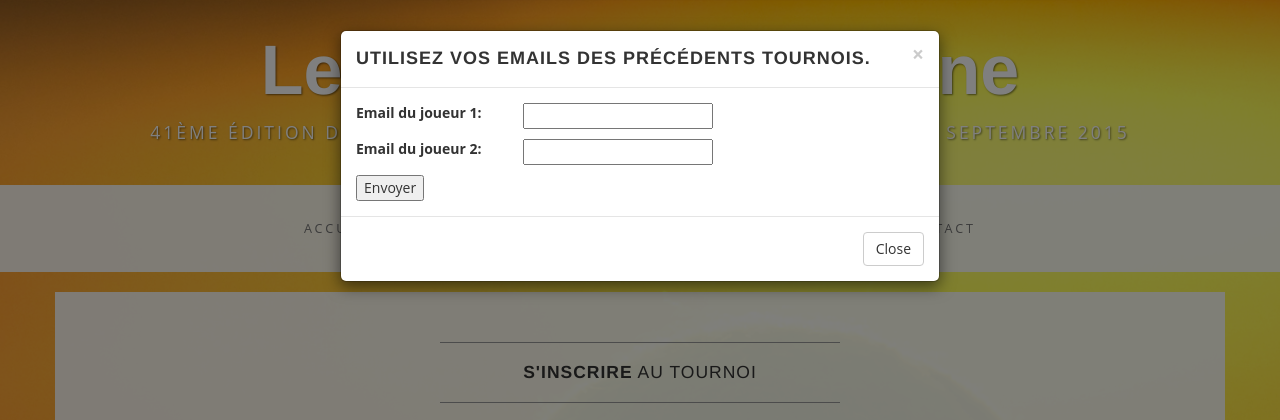
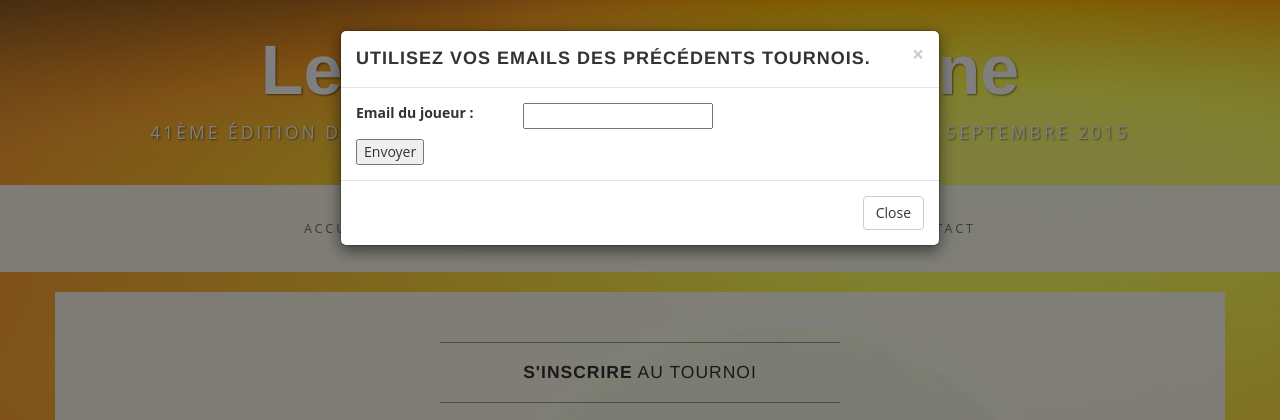
Before and after one commit to ivanahad/sep2015E, a Django app: page /players/register in a window 1280 px wide, after a click on "Déjà participé". Shown: the top 420 px of the page. Run offline with Django 3.2, Linux system fonts and the light colour scheme; tables that the repository leaves empty hold one stand-in row (values such as "Sample post"); parts of the project's set-up code (start-up, migrations or seed data) failed here and were passed over; some libraries are stand-ins or nearby versions.

Commit message:
Email confirmation at player registration

```diff
--- a/sep2015E/players/urls.py
+++ b/sep2015E/players/urls.py
@@ -2,7 +2,7 @@ from django.conf.urls import patterns, url
 
 urlpatterns = patterns('players.views',
     url(r'^register$', 'register'),
-    url(r'^fregister$', 'filled_registration'),
+    url(r'^fregister', 'filled_registration'),
     url(r'^unregister$', 'unregister'),
     url(r'^unregister_confirm$', 'unregister_confirm'),
 
--- a/sep2015E/players/views.py
+++ b/sep2015E/players/views.py
@@ -199,7 +199,7 @@ def unregister(request):
         if form.is_valid():
             try:
                 user = User.objects.get(email=form.cleaned_data['email'])
-                send_mail('Suppression de votre adresse sur le site SEP2015E', "Vous avez demandé que votre adresse soit supprimée de notre base de données. Si vous êtes certain de votre choix, cliquez sur le lien suivant ou copiez-collez le dans votre navigateur.\n\nhttp://localhost:8000/players/unregister_confirm?user="+str(user.pk)+"&token="+str(hash(user))+"\n\nSi vous n'avez pas demandé à ce que votre adresse soit supprimée, veuillez ignorer ce message.", 'info@sep2015e.com', [user.email], fail_silently=False)
+                send_mail('Suppression de votre adresse sur le site SEP2015E', "Vous avez demandé que votre adresse soit supprimée de notre base de données. Si vous êtes certain de votre choix, cliquez sur le lien suivant ou copiez-collez le dans votre navigateur.\n\nhttp://"+request.META['HTTP_HOST']+"/players/unregister_confirm?user="+str(user.pk)+"&token="+str(hash(user))+"\n\nSi vous n'avez pas demandé à ce que votre adresse soit supprimée, veuillez ignorer ce message.", 'info@sep2015e.com', [user.email], fail_silently=False)
                 return HttpResponseRedirect("/")
             except ObjectDoesNotExist:
                 form.add_error('email', "Cette adresse n'est pas présente dans notre base de données.")
@@ -219,10 +219,8 @@ def unregister_confirm(request):
         return render(request, 'players/unregister_failure.html')
 
 def filled_registration(request):
-    """Registration already filled for participants on previous years."""
     if request.method == 'POST':
         emailForm1 = EmailOldUserForm(request.POST, prefix="email1")
-        emailForm2 = EmailOldUserForm(request.POST, prefix="email2")
         usr1 = PlayerForm(prefix="usr1")
         reg1 = RegistrationForm(prefix="reg1")
         usr2 = PlayerForm(prefix="usr2")
@@ -230,11 +228,45 @@ def filled_registration(request):
         trn = OpenTournamentChoiceForm()
 
         if emailForm1.is_valid():
-            email1 = emailForm1.cleaned_data['email']
-            usr1 = PlayerForm(player_email=email1, prefix="usr1")
-        if emailForm2.is_valid():
-            email2 = emailForm2.cleaned_data['email']
-            usr2 = PlayerForm(player_email=email2, prefix="usr2")
+            try:
+                oldusr = User.objects.get(email=emailForm1.cleaned_data['email'])
+            except ObjectDoesNotExist:
+                return render(request, 'players/register.html', {
+                        "usr1": usr1,
+                        "reg1": reg1,
+                        "usr2": usr2,
+                        "reg2": reg2,
+                        "trn": trn,
+                        "email1": emailForm1,
+                        "email2": emailForm2
+                        })
+            send_mail('Enregistrement tournoi Asmae', 'Confirmez votre inscription au tournoi ici : http://'+request.META['HTTP_HOST']+ \
+                '/players/fregister?email=%s&token=%s' % (oldusr.email, str(hash(oldusr))), 'info@sep2015e.com', [emailForm1.cleaned_data['email']], fail_silently=False)
+        else:
+            return render(request, 'players/register.html', {
+                "usr1": usr1,
+                "reg1": reg1,
+                "usr2": usr2,
+                "reg2": reg2,
+                "trn": trn,
+                "email1": emailForm1,
+                "email2": emailForm2
+                })
+    else:
+        email = request.GET.get('email', None)
+        token = request.GET.get('token', None)
+        usr1 = PlayerForm(prefix="usr1")
+        if email != None and token != None:
+            try:
+                oldusr = User.objects.get(email=email)
+                if hash(oldusr) == int(token):
+                    usr1 = PlayerForm(player_email=email, prefix="usr1")
+            except ObjectDoesNotExist:
+                pass
+        reg1 = RegistrationForm(prefix="reg1")
+        usr2 = PlayerForm(prefix="usr2")
+        reg2 = RegistrationForm(prefix="reg2")
+        trn = OpenTournamentChoiceForm()
         emailForm1 = EmailOldUserForm(prefix="email1")
         emailForm2 = EmailOldUserForm(prefix="email2")
         return render(request, 'players/register.html', {
--- a/sep2015E/templates/players/register.html
+++ b/sep2015E/templates/players/register.html
@@ -40,24 +40,13 @@
 									<div class="row field">
 
 										<div class="col-sm-4">
-											<label for="id_firstname">Email du joueur 1:</label>
+											<label for="id_firstname">Email du joueur :</label>
 										</div>
 										<div class="col-sm-4">
 											{{ email1.email }}
 										</div>
 										<div class="col-sm-4 required">
 											{{ email1.email.errors }}
-										</div>
-									</div>
-									<div class="row field">
-										<div class="col-sm-4">
-											<label for="id_firstname">Email du joueur 2:</label>
-										</div>
-										<div class="col-sm-4">
-											{{ email2.email }}
-										</div>
-										<div class="col-sm-4 required">
-											{{ email2.email.errors }}
 										</div>
 									</div>
 									<input type="submit" value="Envoyer" />
```
